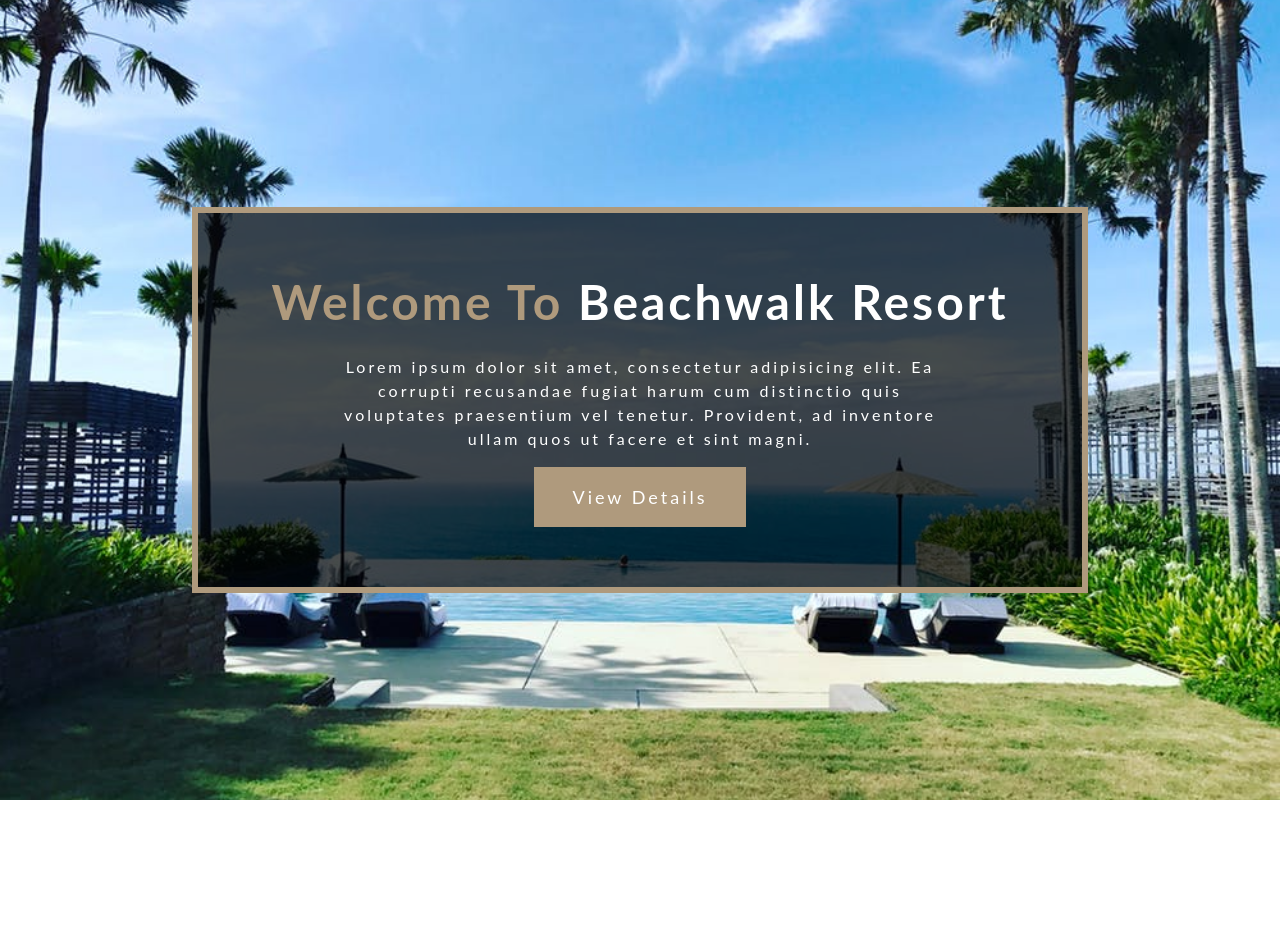
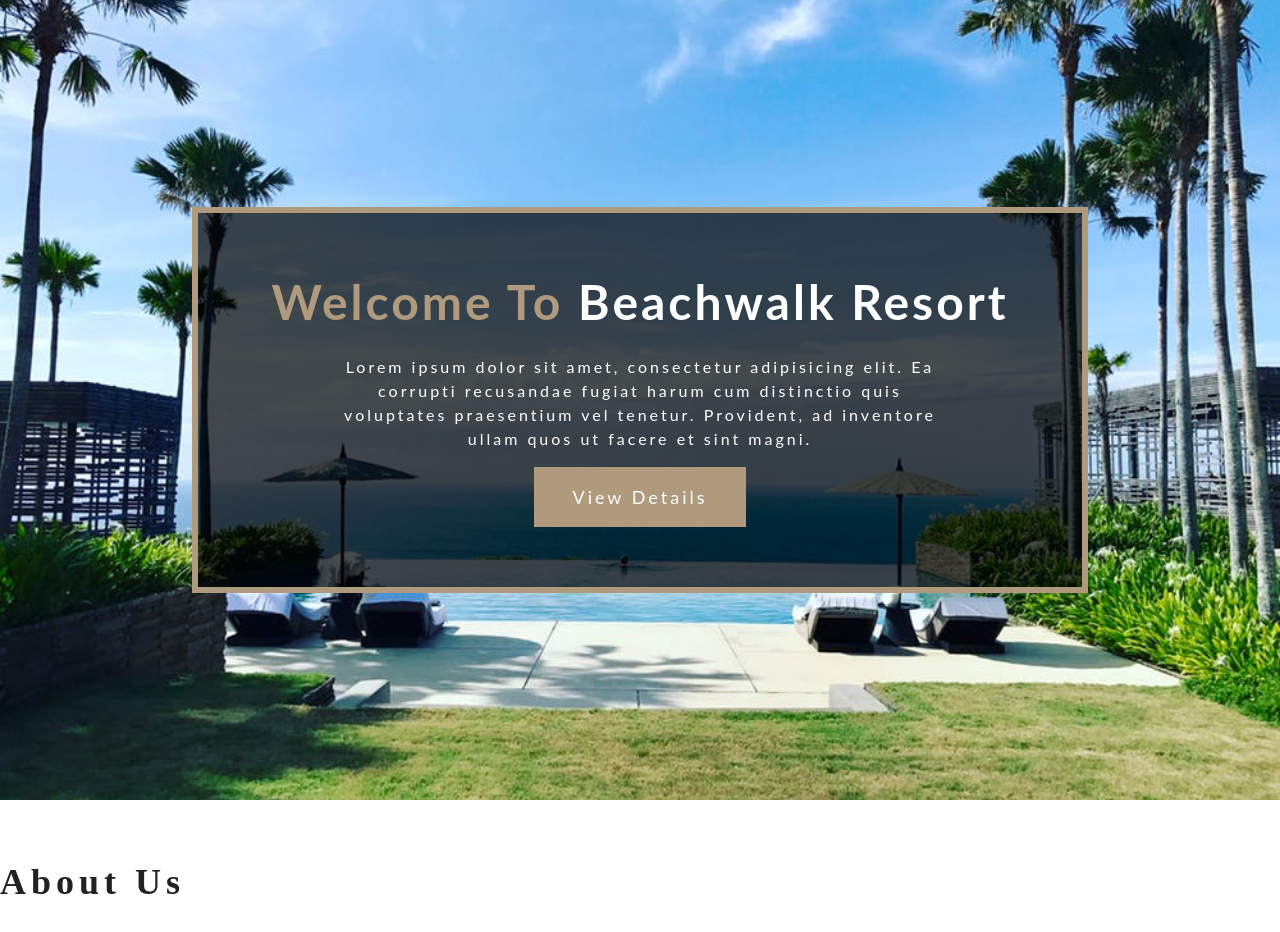
Before and after one commit to iyadhb/resort-project, a React (Create React App) app: page / in a window 1280 px wide. Shown: the top 932 px of the page. Before the commit the page ends 800 px from the top, so only its background shows below. Built offline with nearby package versions, Linux system fonts and the light colour scheme.

Commit message:
Section Component and Title Component

```diff
--- /dev/null
+++ b/src/components/globals/Section.js
@@ -0,0 +1,9 @@
+import styled from 'styled-components'
+import {setRem} from '../../styles'
+
+const Section =  styled.section`
+padding: ${setRem(64)} 0;
+background:${props => props.color};
+
+`
+export default Section;
--- /dev/null
+++ b/src/components/globals/Title.js
@@ -0,0 +1,20 @@
+import React from 'react'
+import styled from 'styled-components'
+import {setRem, setFont, setLetterSpacing} from '../../styles'
+
+const Title = ({className, title, center}) => {
+    return (
+        <h3 className={className}>
+            {title}
+        </h3>
+    )
+}
+
+export default styled(Title)`
+font-size: ${setRem(36)};
+text-transform:capitalize;
+${setLetterSpacing(5)};
+${setFont.slanted};
+text-align: ${props => props.center? "center" : 'left'};
+
+`
--- /dev/null
+++ b/src/components/home/About.js
@@ -0,0 +1,13 @@
+import React from 'react'
+import Section from '../globals/Section'
+import Title from '../globals/Title'
+
+const About = () => {
+    return (
+        <Section >
+        <Title title="about us" />
+        </Section>
+    )
+}
+
+export default About
--- a/src/pages/Home.js
+++ b/src/pages/Home.js
@@ -1,10 +1,12 @@
 import React from 'react'
+import About from '../components/home/About'
 import Header from '../components/home/Header'
 
 const Home = () => {
     return (
         <>
            <Header />
+           <About />
         </>
     )
 }
```
